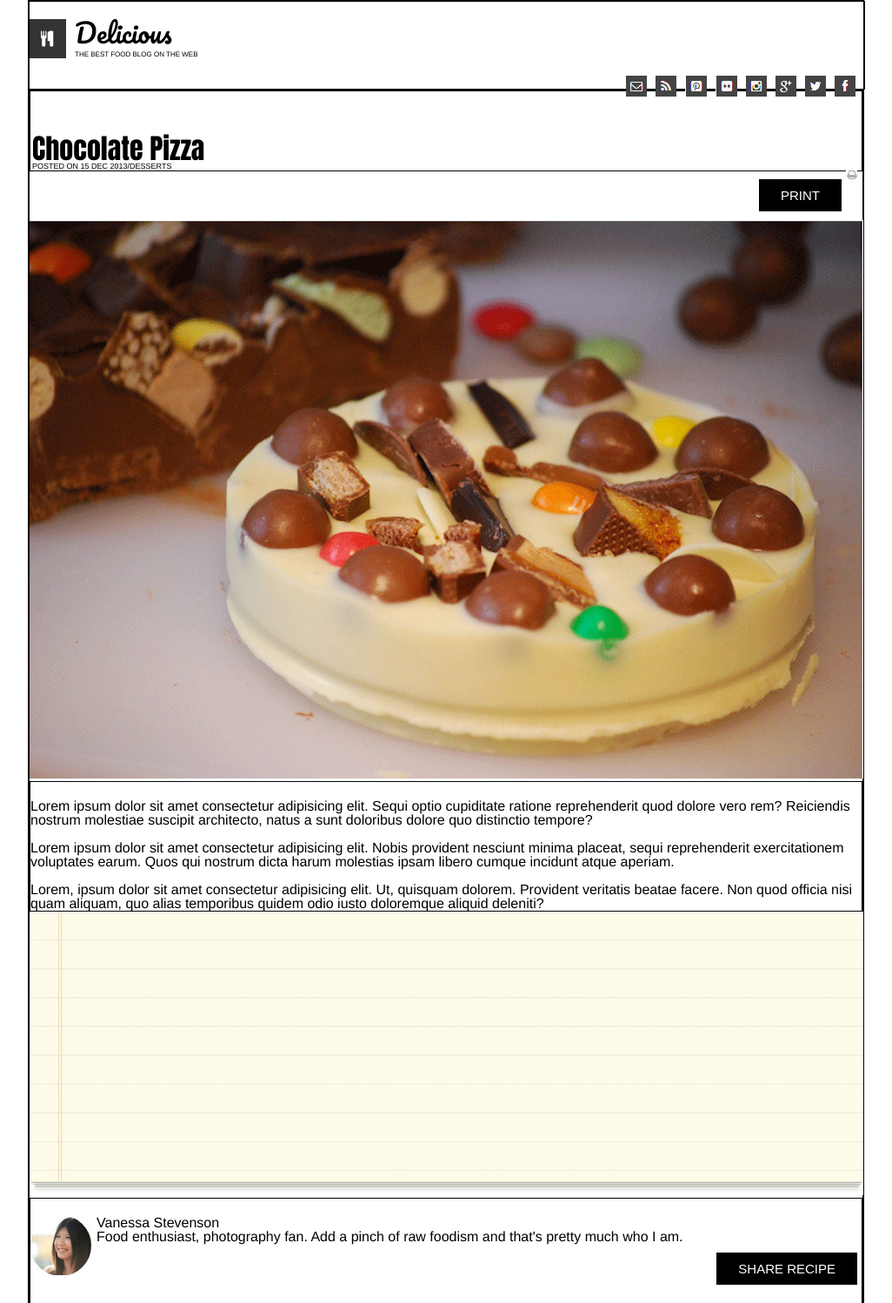
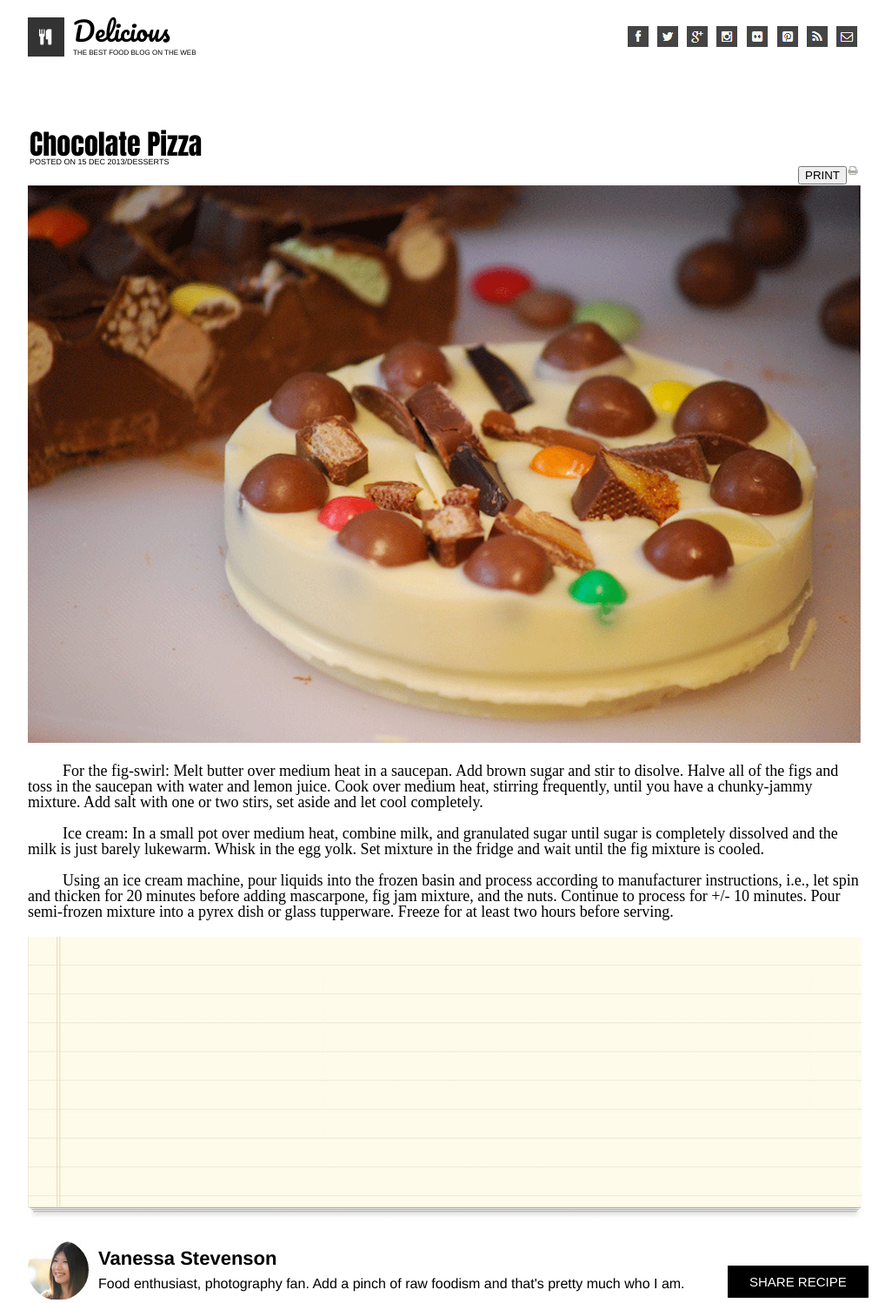
Before and after one commit to joshwest27/chocolate-pizza, a plain HTML site: page index.html in a window 1280 px wide. Shown: the top 1498 px of the page at 87% size, without its empty margins (128-1154 px from the left). Drawn offline with Linux system fonts and the light colour scheme.

Commit message:
updating style

```diff
--- a/index.html
+++ b/index.html
@@ -15,16 +15,18 @@
       <img src="img/logo.png" alt="logo">
       <h3>Delicious</h3>
       <p>THE BEST FOOD BLOG ON THE WEB</p>
+     <div class="icon">
       <ul>
-        <li><img src="img/fb-icon.png" alt="facebook"></li>
-        <li><img src="img/twit-icon.png" alt="twitter"></li>
-        <li><img src="img/gp-icon.png" alt="google"></li>
-        <li><img src="img/insta-icon.png" alt="instagram"></li>
-        <li><img src="img/flic-icon.png" alt="flic"></li>
-        <li><img src="img/pint-icon.png" alt="pin"></li>
-        <li><img src="img/rss-icon.png" alt="rss"></li>
-        <li><img src="img/mail-icon.png" alt="mail"></li>
+        <i><img src="img/fb-icon.png" alt="facebook"></i>
+        <i><img src="img/twit-icon.png" alt="twitter"></i>
+        <i><img src="img/gp-icon.png" alt="google"></i>
+        <i><img src="img/insta-icon.png" alt="instagram"></i>
+        <i><img src="img/flic-icon.png" alt="flic"></i>
+        <i><img src="img/pint-icon.png" alt="pin"></i>
+        <i><img src="img/rss-icon.png" alt="rss"></i>
+        <i><img src="img/mail-icon.png" alt="mail"></i>
       </ul>
+    </div>
   </header>
   <main>
     <section>
@@ -37,12 +39,11 @@
     </section>
       <img src="img/choco-pizza.png" alt="choco">
       <section class="para">
-      <p>Lorem ipsum dolor sit amet consectetur adipisicing elit. Sequi optio cupiditate ratione reprehenderit quod dolore vero rem? Reiciendis nostrum molestiae suscipit architecto, natus a sunt doloribus dolore quo distinctio tempore?</p>
+      <p>For the fig-swirl: Melt butter over medium heat in a saucepan. Add brown sugar and stir to disolve. Halve all of the figs and toss in the saucepan with water and lemon juice. Cook over medium heat, stirring frequently, until you have a chunky-jammy mixture. Add salt with one or two stirs, set aside and let cool completely.</p>
       <br>
-       <p> Lorem ipsum dolor sit amet consectetur adipisicing elit. Nobis provident nesciunt minima placeat, sequi reprehenderit exercitationem voluptates earum. Quos qui nostrum dicta harum molestias ipsam libero cumque incidunt atque aperiam.</p>
+       <p>Ice cream: In a small pot over medium heat, combine milk, and granulated sugar until sugar is completely dissolved and the milk is just barely lukewarm. Whisk in the egg yolk. Set mixture in the fridge and wait until the fig mixture is cooled.</p>
        <br>
-       <p> Lorem, ipsum dolor sit amet consectetur adipisicing elit. Ut, quisquam dolorem. Provident veritatis beatae facere. Non quod officia nisi quam aliquam, quo alias temporibus quidem odio iusto doloremque aliquid deleniti?
-      </p>
+       <p> Using an ice cream machine, pour liquids into the frozen basin and process according to manufacturer instructions, i.e., let spin and thicken for 20 minutes before adding mascarpone, fig jam mixture, and the nuts. Continue to process for +/- 10 minutes. Pour semi-frozen mixture into a pyrex dish or glass tupperware. Freeze for at least two hours before serving.</p>
     </section>
       <img src="img/list-bg.png" alt="list">
     <section class="bottom">
--- a/style.css
+++ b/style.css
@@ -2,7 +2,7 @@ body {
   font-family: Helvetica, sans-serif;
   width: 75%;
   margin-left: 160px;
-  border: solid 1px black;
+
 }
 
 header img {
@@ -27,43 +27,46 @@ header {
   display: inline-block;
   width: 960px;
   height: 100px;
-  border: solid 1px black;
+
 }
 
 main {
 
-  border: solid 1px black;
 }
 
-header ul li {
-  float: right;
+div {
+  padding-right: 0em;
   margin-bottom: 75px;
+  position: absolute;
+  top: 10px;
+  left: 850px;
 }
 
 section {
   padding-top: 20px;
-  border: solid 1px black;
+
 }
 section img{
   float: right;
   padding-right: 5px;
 }
 
-section button{
+.bottom button{
   float: right;
-  margin: 10px 5px 10px 0px;
+  margin: 10px 5px 30px 10px;
   background-color: black;
   color: white;
   border: none;
   font-size: 15px;
   padding: 10px 25px;
+  position: absolute;
+  top: 1445px;
+  left: 955px;
+
 }
 
-
-
-
-main img{
-
+button {
+  float: right;
 }
 
 main h2{
@@ -82,14 +85,29 @@ div {
 }
 
 .para {
-
+  font-family: serif;
+  font-size: 18px;
+  text-indent: 40px;
+  padding-bottom: 20px;
 }
 
+h4 {
+  font-size: 22px;
+  font-weight:bold;
+  padding: 10px 0px 10px 10px;
+  font: bold;
+}
+
+.bottom p {
+  margin-right: 10px;
+  letter-spacing: 0px,
+}
 .bottom{
   height: 100px;
 }
 .bottom img{
   float: left;
+  padding-right: 10px;
 
 }
 
@@ -99,7 +117,8 @@ footer img{
 }
 
 footer {
+  padding-top: 50px;
   height: 100px;
   text-align: center;
-  border: solid 1px black;
+
 }
```
